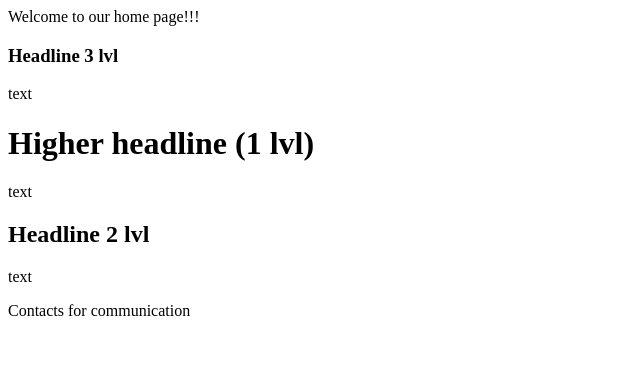
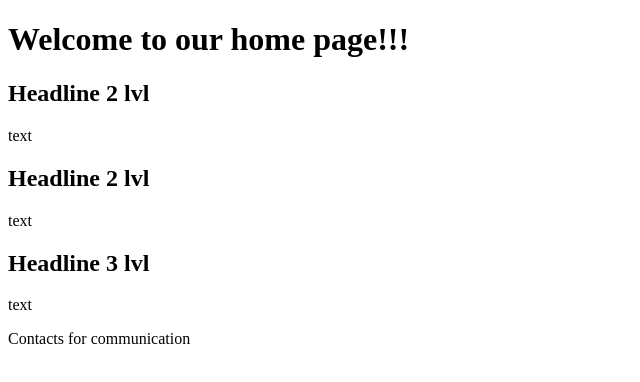
Before and after one commit to hateddz/Home-page, a plain HTML site: page index.html in a window 1280 px wide. Shown: the whole page, without its empty margins (0-640 px from the left). Drawn offline with Linux system fonts and the light colour scheme.

Commit message:
Update index.html
Edit headlines and aside block

```diff
--- a/index.html
+++ b/index.html
@@ -7,17 +7,17 @@
     <title>IPZ</title>
 </head>
 <body>
-    <header>Welcome to our home page!!!</header>
-    <aside>
-        <h3>Headline 3 lvl</h3>
-        <p>text</p>
-    </aside>
+    <header><h1>Welcome to our home page!!!<h1></header>
     <main>
-        <h1>Higher headline (1 lvl)</h1>
+        <h2>Headline 2 lvl</h2>
         <p>text</p>
         <h2>Headline 2 lvl</h2>
         <p>text</p>
     </main>
+    <aside>
+        <h2>Headline 3 lvl</h2>
+        <p>text</p>
+    </aside>
     <footer>Contacts for communication</footer>
 </body>
 </html>
```
